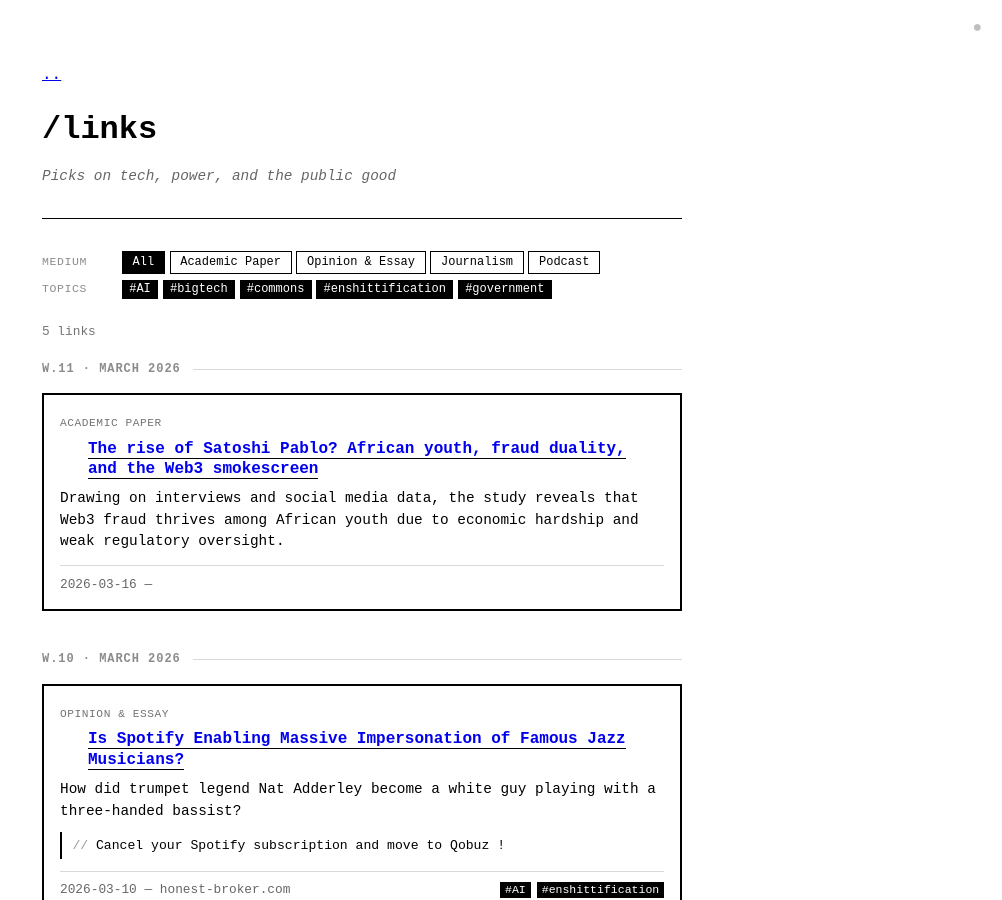
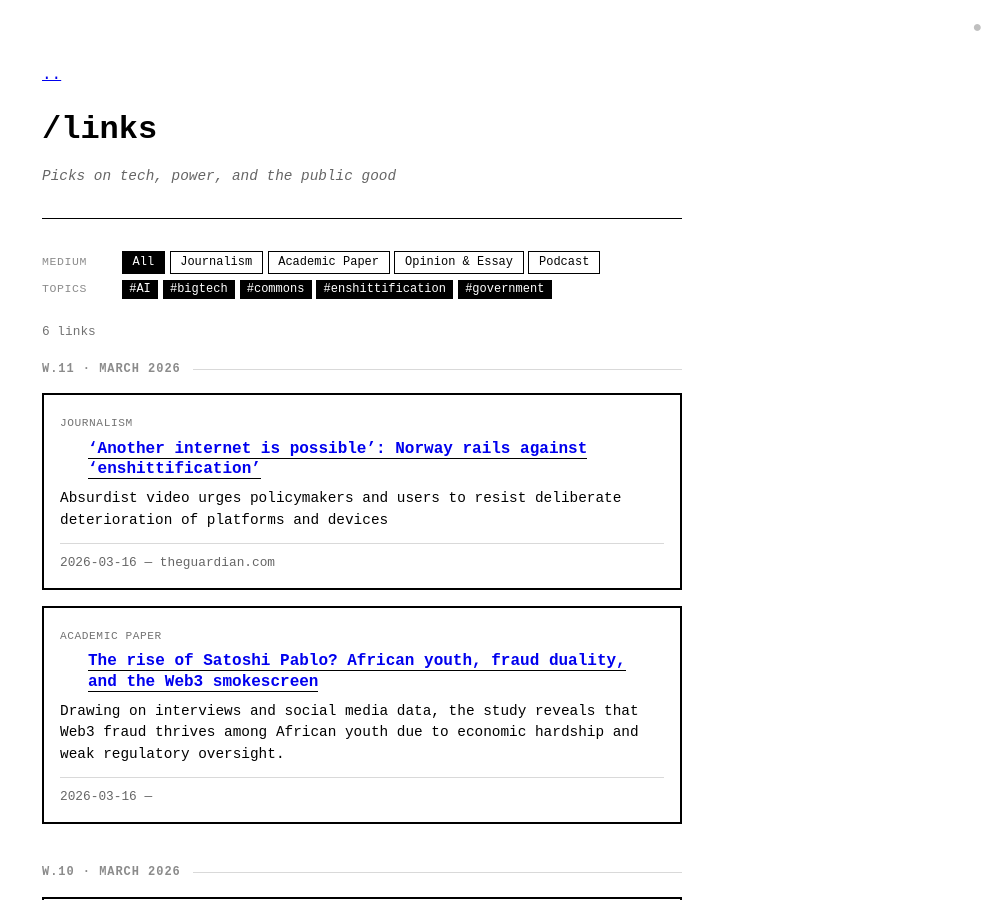
Before and after one commit to PLrolle/plrolle.github.io, a Jekyll site: the page built from links.md, in a window 1280 px wide and 900 px high. Shown: the whole window, without its empty margins (278-1280 px from the left). Built offline with Jekyll 4.4.1, drawn with Linux system fonts in a browser that asks for light colours.

Commit message:
add link: ‘Another internet is possible’: Norway rails against ‘enshittification’

```diff
--- a/_data/links.json
+++ b/_data/links.json
@@ -1,4 +1,16 @@
 [
+  {
+    "id": "mmtkvsjz",
+    "url": "https://www.theguardian.com/world/2026/mar/16/norway-rails-against-enshittifcation-deliberate-tech-deterioration?CMP=Share_iOSApp_Other",
+    "title": "‘Another internet is possible’: Norway rails against ‘enshittification’",
+    "summary": "Absurdist video urges policymakers and users to resist deliberate deterioration of platforms and devices",
+    "source_name": "theguardian.com",
+    "source_favicon": "https://www.google.com/s2/favicons?domain=theguardian.com&sz=32",
+    "date": "2026-03-16",
+    "added_at": "2026-03-16T19:30:16.271Z",
+    "tags": [],
+    "category": "journalism"
+  },
   {
     "id": "mmtigjv7",
     "url": "The",
```
